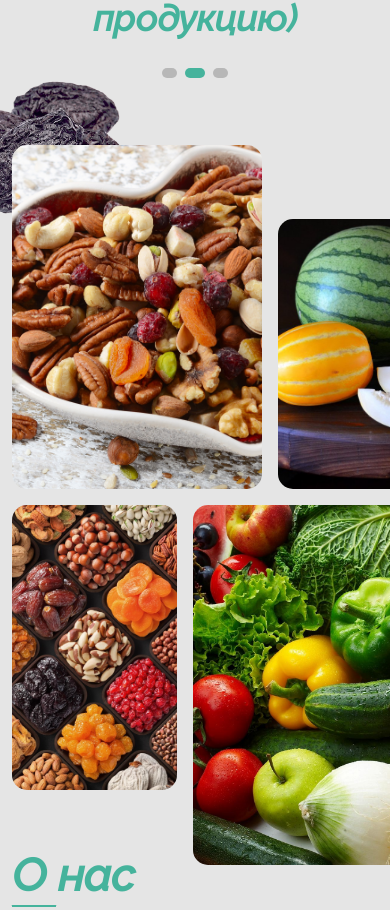
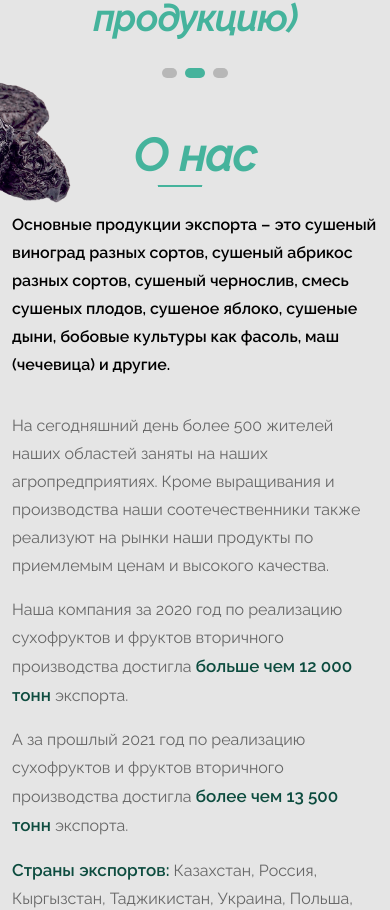
Before and after one commit to 7Davronbek/app-suxofruits-client, a React (Create React App) app: page / in a window 390 px wide. Shown: the part 1585-2495 px from the top of the page. Built offline with nearby package versions, Linux system fonts and the light colour scheme; some icons are missing.

Commit message:
suxofruits

```diff
--- a/src/components/AboutUs.jsx
+++ b/src/components/AboutUs.jsx
@@ -6,13 +6,13 @@ const AboutUs = () => {
 
             <div className="aboutUs">
                 <div className="container">
-                    <div className="row justify-content-center align-items-center">
-                        <div className="col-lg-5">
-                            <div className="d-flex align-items-end">
+                    <div className="row flex-wrap-reverse justify-content-center align-items-center">
+                        <div className="col-lg-5 myCol">
+                            <div className="d-flex align-items-end justify-content-around">
                                 <img className='me-3 first' src="/assets/image/aboutUs/1.jpg" alt="" />
                                 <img className='second' src="/assets/image/aboutUs/4.jpg" alt="" />
                             </div>
-                            <div className="d-flex align-items-start mt-3">
+                            <div className="d-flex align-items-start mt-3 justify-content-around">
                                 <img className='me-3 third' src="/assets/image/aboutUs/2.jpg" alt="" />
                                 <img className='fourth' src="/assets/image/aboutUs/3.jpg" alt="" />
                             </div>
--- a/src/sass/main.scss
+++ b/src/sass/main.scss
@@ -579,6 +579,13 @@ html {
             // box-shadow: inset 0 0 10px #c0c0c0cf;
             position: relative;
 
+            .myCol {
+
+                @media(max-width: 992px) {
+                    margin-top: 55px;
+                }
+            }
+
             img {
                 object-fit: cover;
             }
@@ -586,21 +593,53 @@ html {
             .first {
                 width: 250px;
                 height: 344px;
+
+                @media(max-width: 1330px) {
+                    width: 50%;
+                }
+
+                @media(max-width: 767px) {
+                    width: 100%;
+                }
             }
 
             .second {
                 width: 270px;
                 height: 270px;
+
+                @media(max-width: 1330px) {
+                    width: 45%;
+                }
+
+                @media(max-width: 767px) {
+                    display: none;
+                }
             }
 
             .third {
                 width: 165px;
                 height: 285px;
+
+                @media(max-width: 1330px) {
+                    width: 45%;
+                }
+
+                @media(max-width: 767px) {
+                    display: none;
+                }
             }
 
             .fourth {
                 width: 360px;
                 height: 360px;
+
+                @media(max-width: 1330px) {
+                    width: 50%;
+                }
+
+                @media(max-width: 767px) {
+                    width: 100%;
+                }
             }
 
             .right {
@@ -622,7 +661,7 @@ html {
                 }
 
                 @media(max-width: 767px) {
-                    left: -80px;
+                    left: -150px;
                 }
             }
 
@@ -646,6 +685,14 @@ html {
                     background-color: $main;
                     bottom: -20px;
                     left: 0;
+
+                    @media(max-width: 992px) {
+                        left: 40%;
+                    }
+                }
+
+                @media(max-width: 992px) {
+                    text-align: center;
                 }
             }
 
```
